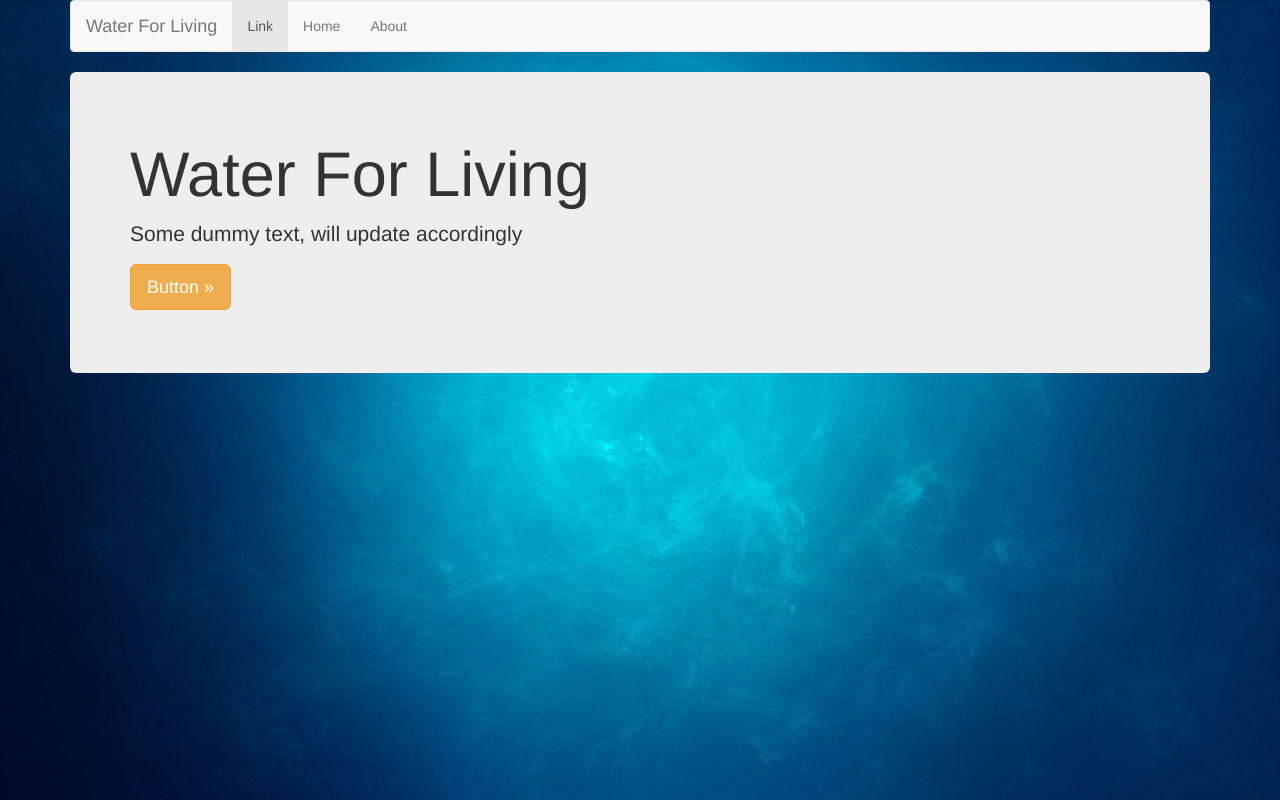
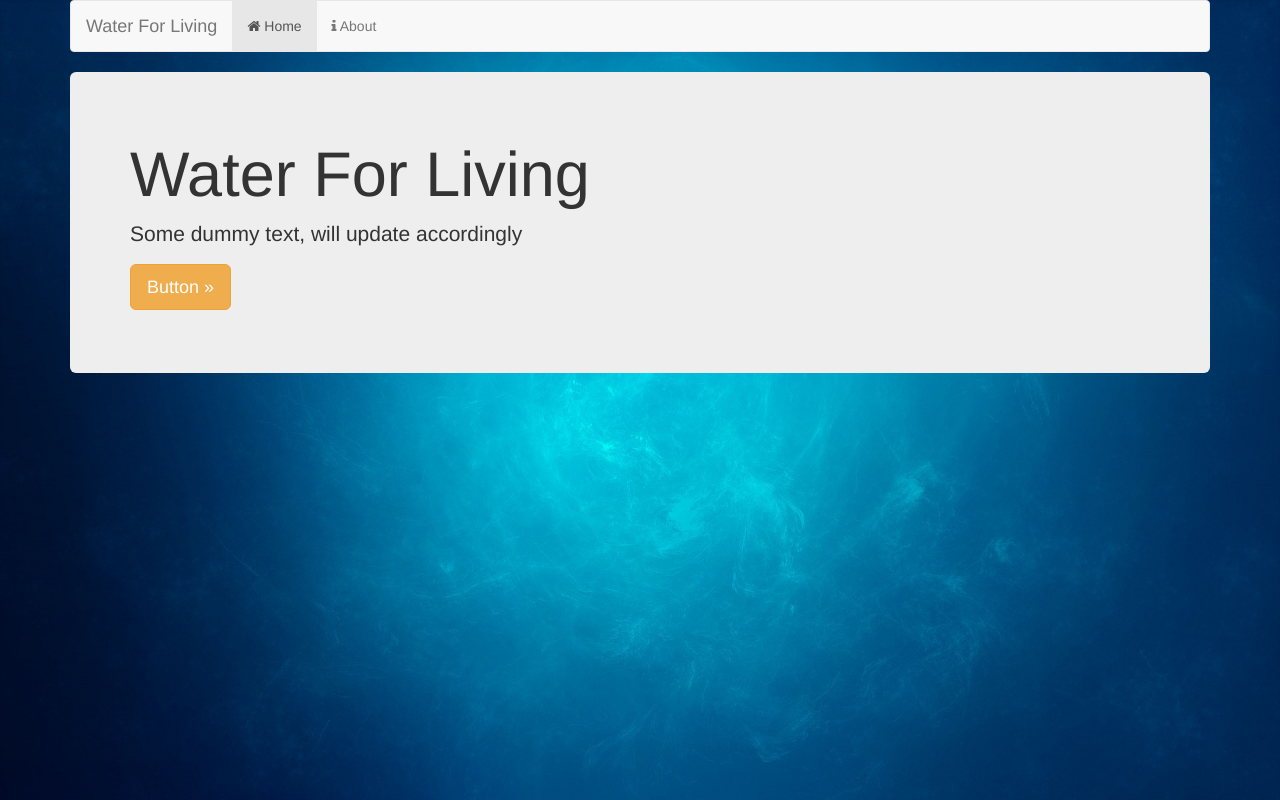
Before and after one commit to WaterForLiving/waterforliving.github.io, a plain HTML site: page index.html in a window 1280 px wide. Drawn offline with nearby package versions, Linux system fonts and the light colour scheme.

Commit message:
Update index.html

```diff
--- a/index.html
+++ b/index.html
@@ -12,6 +12,7 @@
     <link rel="stylesheet" href="https://maxcdn.bootstrapcdn.com/bootstrap/3.3.1/css/bootstrap.min.css">
     <link href="https://maxcdn.bootstrapcdn.com/font-awesome/4.7.0/css/font-awesome.min.css" rel="stylesheet" integrity="sha384-wvfXpqpZZVQGK6TAh5PVlGOfQNHSoD2xbE+QkPxCAFlNEevoEH3Sl0sibVcOQVnN" crossorigin="anonymous">
     <link rel="stylesheet" type="text/css" href="./assets/css/theme.css">
+
 
   </head>
  <body>
@@ -28,14 +29,12 @@
         </div>
         <div class="navbar-collapse collapse">
           <ul class="nav navbar-nav">
-            <li class="active"><a href="#">Link</a></li>
-            <li><a href="#">Home</a></li>
-            <li><a href="#">About</a></li>
+            <li class="active"><a href="#"><i class="fa fa-home" aria-hidden="true"></i> Home</a></li>
+            <li><a href="#"><i class="fa fa-info" aria-hidden="true"></i> About</a></li>
           </ul>
         </div>
       </div>
 
-      <!-- Main component for a primary marketing message or call to action -->
       <div class="jumbotron">
         <h1>Water For Living</h1>
         <p>Some dummy text, will update accordingly<p>
```
